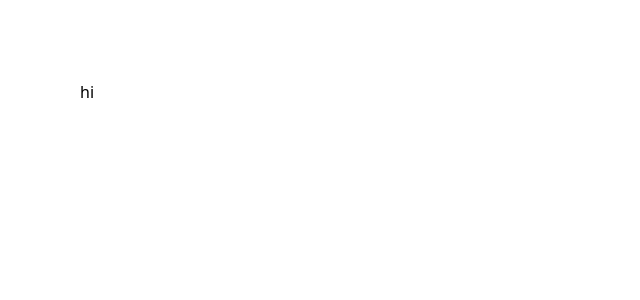
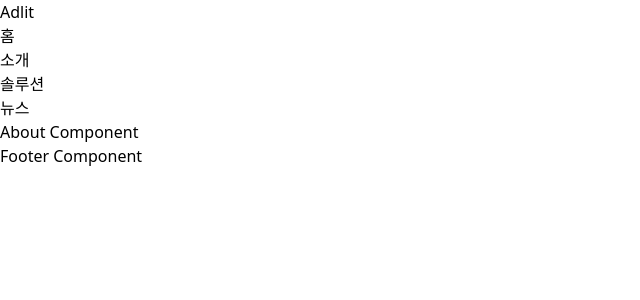
Before and after one commit to Fearless-Lab/fearless-lab.github.io, a React (Vite) app: page /about in a window 1280 px wide. Shown: the top 300 px of the page, without its empty margins (0-640 px from the left). Built offline with nearby package versions, Linux system fonts and the light colour scheme.

Commit message:
feat: set up basic routing and page components structure

```diff
--- /dev/null
+++ b/constants/navLinks.ts
@@ -0,0 +1,22 @@
+export const navLinks = [
+  {
+    id: "home",
+    title: "홈",
+    src: "/",
+  },
+  {
+    id: "about",
+    title: "소개",
+    src: "/about",
+  },
+  {
+    id: "solution",
+    title: "솔루션",
+    src: "/solution",
+  },
+  {
+    id: "news",
+    title: "뉴스",
+    src: "/news",
+  },
+];
--- a/package.json
+++ b/package.json
@@ -10,10 +10,12 @@
     "preview": "vite preview"
   },
   "dependencies": {
+    "@gsap/react": "^2.1.2",
     "@tailwindcss/vite": "^4.1.11",
     "gsap": "^3.13.0",
     "react": "^19.1.0",
     "react-dom": "^19.1.0",
+    "react-router-dom": "^7.6.3",
     "recharts": "^3.0.2",
     "tailwindcss": "^4.1.11"
   },
--- a/src/App.tsx
+++ b/src/App.tsx
@@ -1,8 +1,34 @@
+import { BrowserRouter as Router, Routes, Route } from "react-router-dom";
+import Home from "./pages/Home";
+import Navbar from "./components/Navbar";
+import About from "./pages/About";
+import Solution from "./pages/Solution";
+import News from "./pages/News";
+
+import gsap from "gsap";
+import { ScrollTrigger, SplitText } from "gsap/all";
+import Footer from "./components/Footer";
+
+gsap.registerPlugin(ScrollTrigger, SplitText);
+
 function App() {
   return (
-    <>
-      <h1 className="m-20">hi</h1>
-    </>
+    <div>
+      <Router>
+        <Navbar />
+
+        <div>
+          <Routes>
+            <Route path="/" element={<Home />} />
+            <Route path="/about" element={<About />} />
+            <Route path="/solution" element={<Solution />} />
+            <Route path="/news" element={<News />} />
+          </Routes>
+        </div>
+
+        <Footer />
+      </Router>
+    </div>
   );
 }
 
--- /dev/null
+++ b/src/components/Footer.tsx
@@ -0,0 +1,8 @@
+const Footer = () => {
+  return (
+    <>
+      <h1>Footer Component</h1>
+    </>
+  );
+};
+export default Footer;
--- /dev/null
+++ b/src/components/Navbar.tsx
@@ -0,0 +1,23 @@
+import { navLinks } from "./../../constants/navLinks";
+import { Link } from "react-router-dom";
+
+const Navbar = () => {
+  return (
+    <nav>
+      <div>
+        <Link to="/">
+          <p>Adlit</p>
+        </Link>
+
+        <ul>
+          {navLinks.map((link) => (
+            <li key={link.id}>
+              <Link to={link.src}>{link.title}</Link>
+            </li>
+          ))}
+        </ul>
+      </div>
+    </nav>
+  );
+};
+export default Navbar;
--- /dev/null
+++ b/src/pages/About.tsx
@@ -0,0 +1,8 @@
+const About = () => {
+  return (
+    <>
+      <h1>About Component</h1>
+    </>
+  );
+};
+export default About;
--- /dev/null
+++ b/src/pages/Home.tsx
@@ -0,0 +1,10 @@
+import Hero from "./components/Home/Hero";
+
+const Home = () => {
+  return (
+    <>
+      <Hero />
+    </>
+  );
+};
+export default Home;
--- /dev/null
+++ b/src/pages/News.tsx
@@ -0,0 +1,8 @@
+const News = () => {
+  return (
+    <>
+      <h1>News Component</h1>
+    </>
+  );
+};
+export default News;
--- /dev/null
+++ b/src/pages/Solution.tsx
@@ -0,0 +1,8 @@
+const Solution = () => {
+  return (
+    <>
+      <h1>Solution Component</h1>
+    </>
+  );
+};
+export default Solution;
--- /dev/null
+++ b/src/pages/components/Home/Hero.tsx
@@ -0,0 +1,8 @@
+const Hero = () => {
+  return (
+    <>
+      <h1>Hero Component</h1>
+    </>
+  );
+};
+export default Hero;
--- a/vite.config.ts
+++ b/vite.config.ts
@@ -2,8 +2,11 @@ import { defineConfig } from "vite";
 import tailwindcss from "@tailwindcss/vite";
 import react from "@vitejs/plugin-react";
 
-// https://vite.dev/config/
-export default defineConfig({
-  base: "/data-visualization/",
-  plugins: [react(), tailwindcss()],
+export default defineConfig(({ mode }) => {
+  const isProd = mode === "production";
+
+  return {
+    base: isProd ? "/data-visualization/" : "/",
+    plugins: [react(), tailwindcss()],
+  };
 });
```
Also changed, not shown: 1 other file (tests, documents, lock files or other folders).
